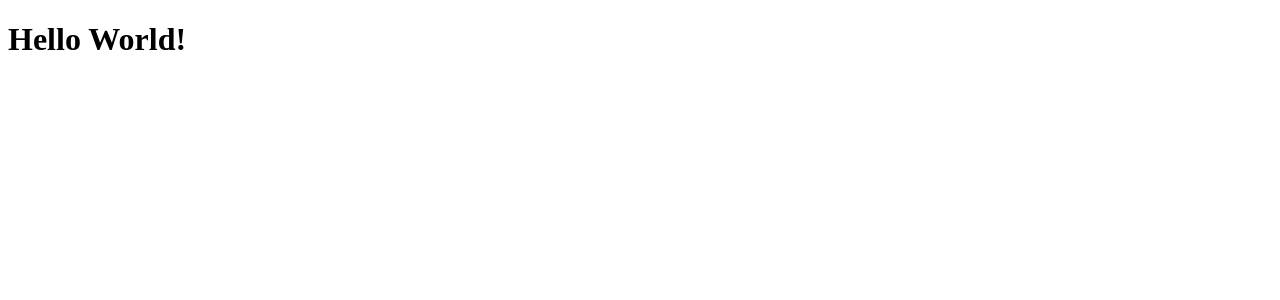
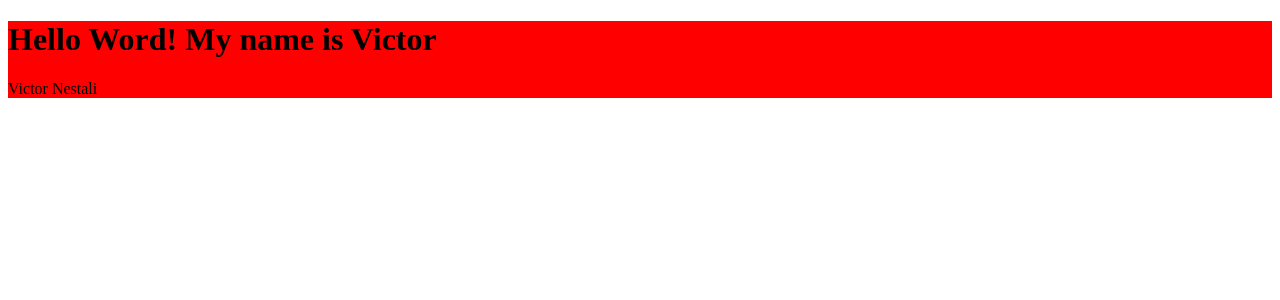
Before and after one commit to devnestali/rocketnotes, a React (Vite) app: page / in a window 1280 px wide. Shown: the top 300 px of the page. Built offline with nearby package versions, Linux system fonts and the light colour scheme.

Commit message:
Installing and testing styled-components

```diff
--- a/package.json
+++ b/package.json
@@ -11,7 +11,8 @@
   },
   "dependencies": {
     "react": "^18.3.1",
-    "react-dom": "^18.3.1"
+    "react-dom": "^18.3.1",
+    "styled-components": "^6.1.11"
   },
   "devDependencies": {
     "@types/react": "^18.3.3",
--- a/src/main.jsx
+++ b/src/main.jsx
@@ -1,6 +1,6 @@
-import React from 'react'
-import ReactDOM from 'react-dom/client'
-import { Details } from './pages/Details'
+import React from 'react';
+import ReactDOM from 'react-dom/client';
+import { Details } from './pages/Details';
 
 ReactDOM.createRoot(document.getElementById('root')).render(
   <React.StrictMode>
--- a/src/pages/Details.jsx
+++ /dev/null
@@ -1,6 +0,0 @@
-export function Details() {
-
-  return (
-    <h1>Hello World!</h1>
-  )
-}
--- /dev/null
+++ b/src/pages/Details/index.jsx
@@ -0,0 +1,10 @@
+import { Container } from "./styles";
+
+export function Details() {
+  return (
+    <Container>
+      <h1>Hello Word! My name is Victor </h1>
+      <span>Victor Nestali</span>
+    </Container>
+  )
+}
--- /dev/null
+++ b/src/pages/Details/styles.js
@@ -0,0 +1,5 @@
+import styled from 'styled-components';
+
+export const Container = styled.div`
+  background: red;
+`
```
Also changed, not shown: 1 other file (tests, documents, lock files or other folders).
